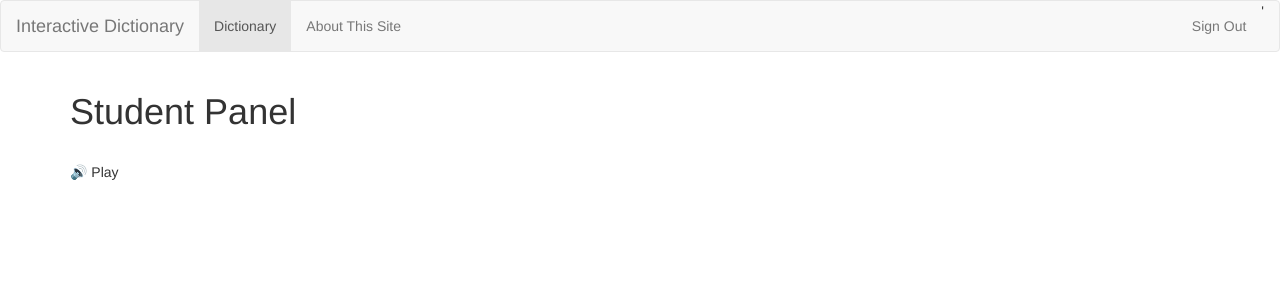
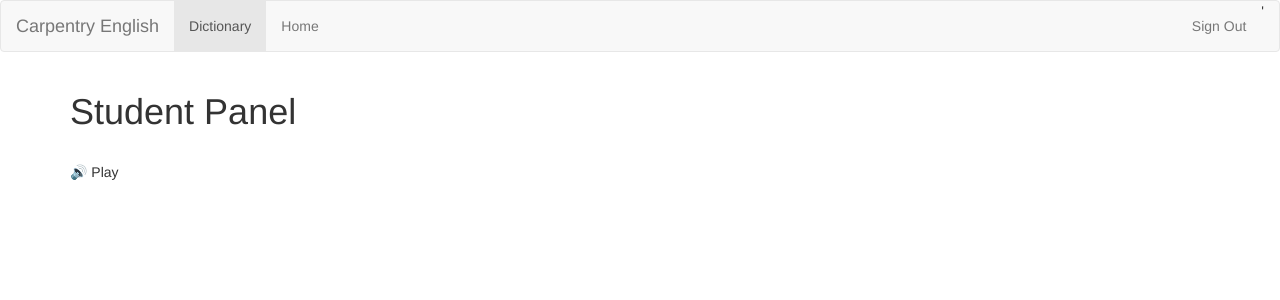
Before and after one commit to yegorshem/InteractiveDictionary, a PHP site: page /controllers/studentController.php in a window 1280 px wide. Shown: the top 300 px of the page. Run offline with PHP 8.4, Linux system fonts and the light colour scheme; the visitor is signed in with stand-in values (Sample User, id 1); some libraries are stand-ins or nearby versions.

Commit message:
fixed merge conflict

```diff
--- a/models/UserAdapter.php
+++ b/models/UserAdapter.php
@@ -22,7 +22,7 @@ class UserAdapter {
     /**
      * This function constructs a DBTools object     *
      * @param PDO $db - the database we are storing information in.
-     * @return
+     * @return db
      */
     public function UserAdapter(PDO $db) {
         $this->db = $db;
--- a/views/navbarView.php
+++ b/views/navbarView.php
@@ -6,7 +6,7 @@
  * Time: 6:00 PM
  */
 ?>
-
+<link href="../css/navBar.css" rel="stylesheet">
 <nav class="navbar navbar-default">
     <div class="container-fluid">
         <!-- Brand and toggle get grouped for better mobile display -->
@@ -17,7 +17,7 @@
                 <span class="icon-bar"></span>
                 <span class="icon-bar"></span>
             </button>
-            <a class="navbar-brand">Interactive Dictionary</a>
+            <a class="navbar-brand">Carpentry English</a>
         </div>
 
         <!-- Collect the nav links, forms, and other content for toggling -->
@@ -32,7 +32,7 @@
                     echo "class='active'";
                 }
                 ?>
-                    id='aboutLink'><a href="../controllers/aboutController.php">About This Site</a></li>
+                    id='aboutLink'><a href="../controllers/aboutController.php">Home</a></li>
             </ul>
 
             <ul class="nav navbar-nav navbar-right">
--- a/views/studentView.php
+++ b/views/studentView.php
@@ -12,7 +12,7 @@
 <head>
     <meta charset="utf-8">
 
-    <title>Interactive Dictionary</title>
+    <title>Carpentry Dictionary</title>
     <meta name="description" content="Phonetic and visual dictionary for I-BEST Students">
     <meta name="author" content="Team J.J.A.Y.">
 
```
Also changed, not shown: views/aboutView.php (+4 -5 lines).
